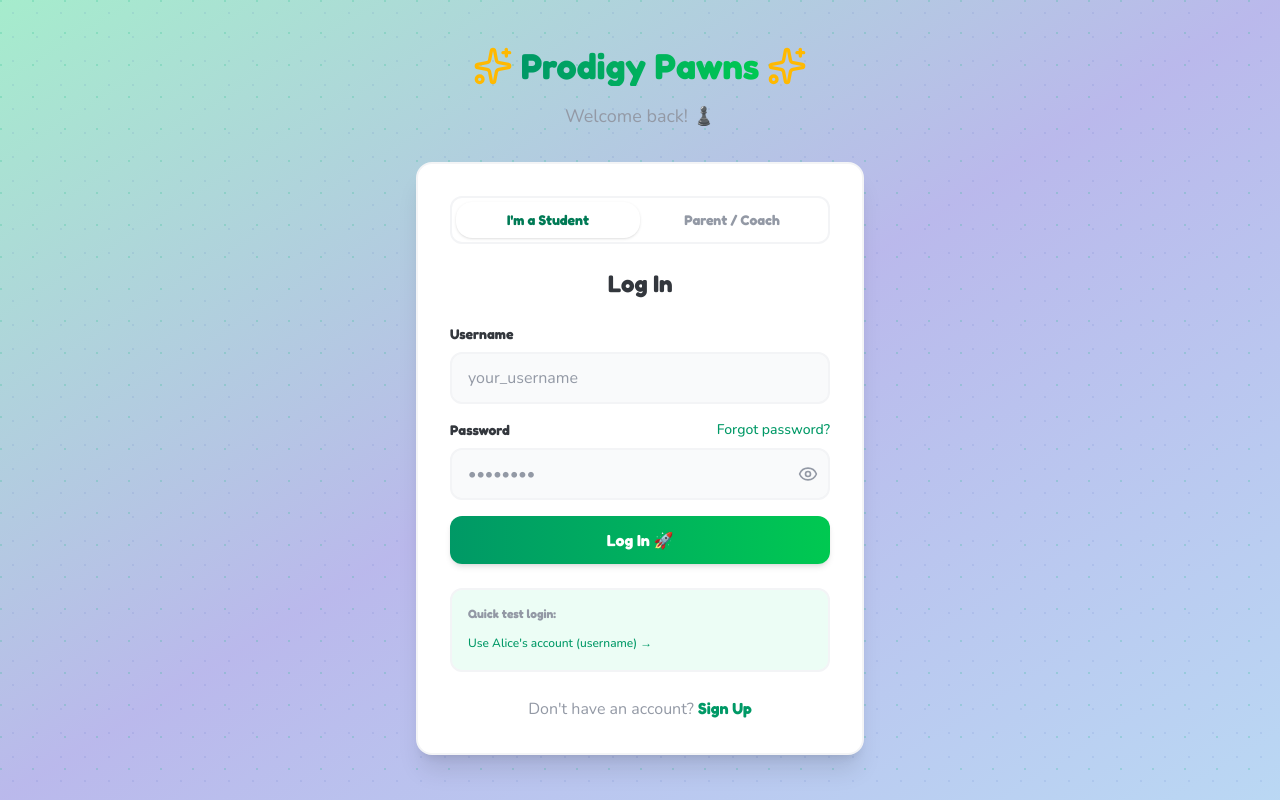
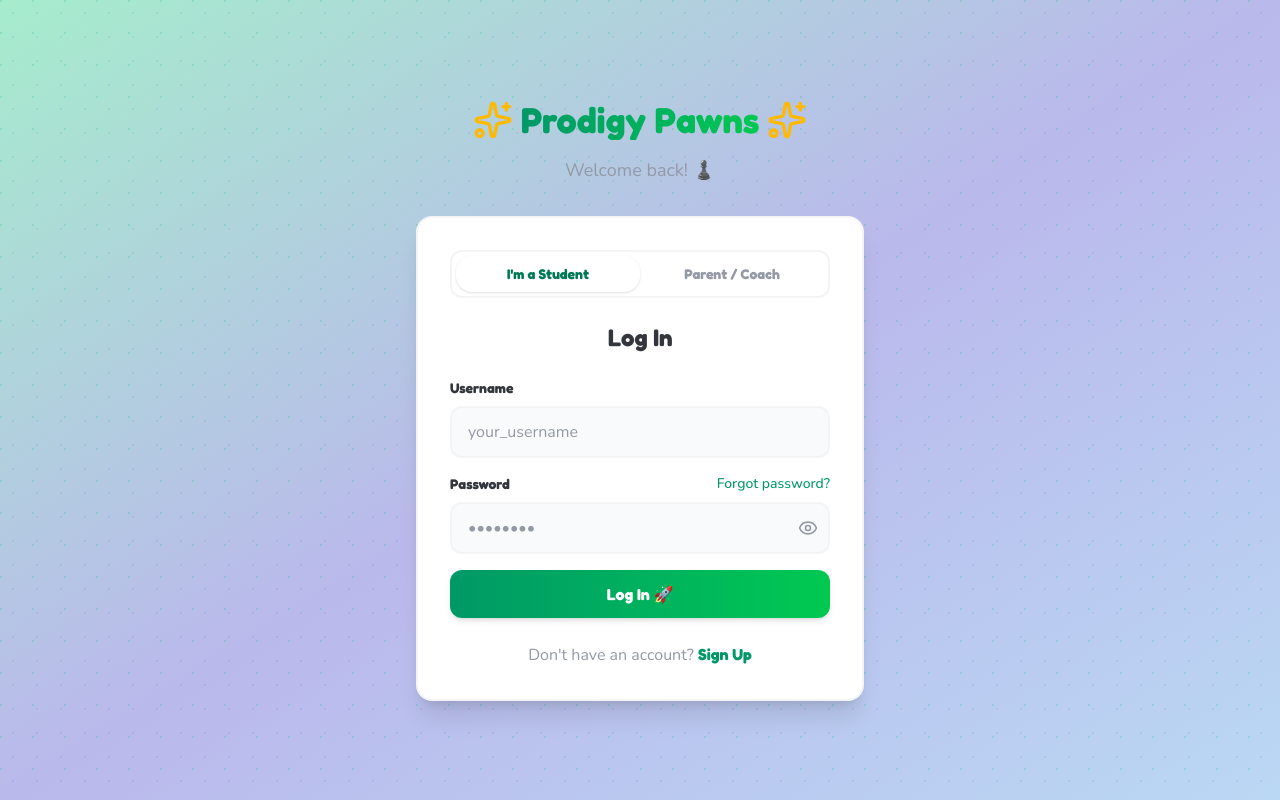
Before and after one commit to prachi128/playground-prodigy-pawns, a Next.js app in the folder frontend/: page /login in a window 1280 px wide. Built offline with nearby package versions, Linux system fonts and the light colour scheme; no server answers.

Commit message:
fixed child-parent login flow

```diff
--- a/frontend/app/login/page.tsx
+++ b/frontend/app/login/page.tsx
@@ -231,23 +231,6 @@ export default function LoginPage() {
             </button>
           </form>
 
-          {mode === 'student' && (
-            <div className="mt-6 p-4 bg-emerald-50 rounded-xl border-2 border-border">
-              <p className="text-xs font-heading font-semibold text-muted-foreground mb-2">Quick test login:</p>
-              <button
-                type="button"
-                onClick={() => {
-                  setIdentifier('alice_chess');
-                  setPassword('password123');
-                }}
-                disabled={isLoading}
-                className="text-xs text-emerald-600 hover:text-emerald-700 font-medium disabled:opacity-50"
-              >
-                Use Alice&apos;s account (username) →
-              </button>
-            </div>
-          )}
-
           <p className="text-center text-muted-foreground mt-6">
             Don&apos;t have an account?{' '}
             <Link href="/signup" className="font-heading font-semibold text-emerald-600 hover:text-emerald-700">
```
